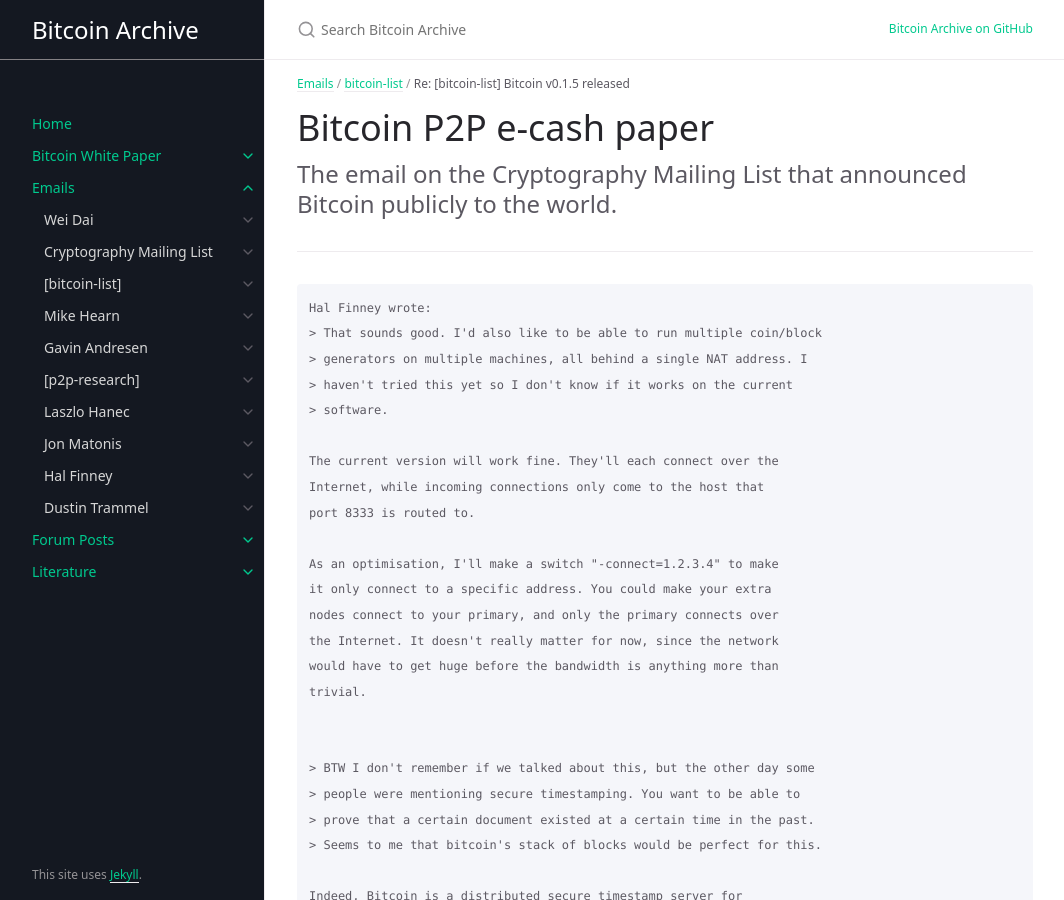
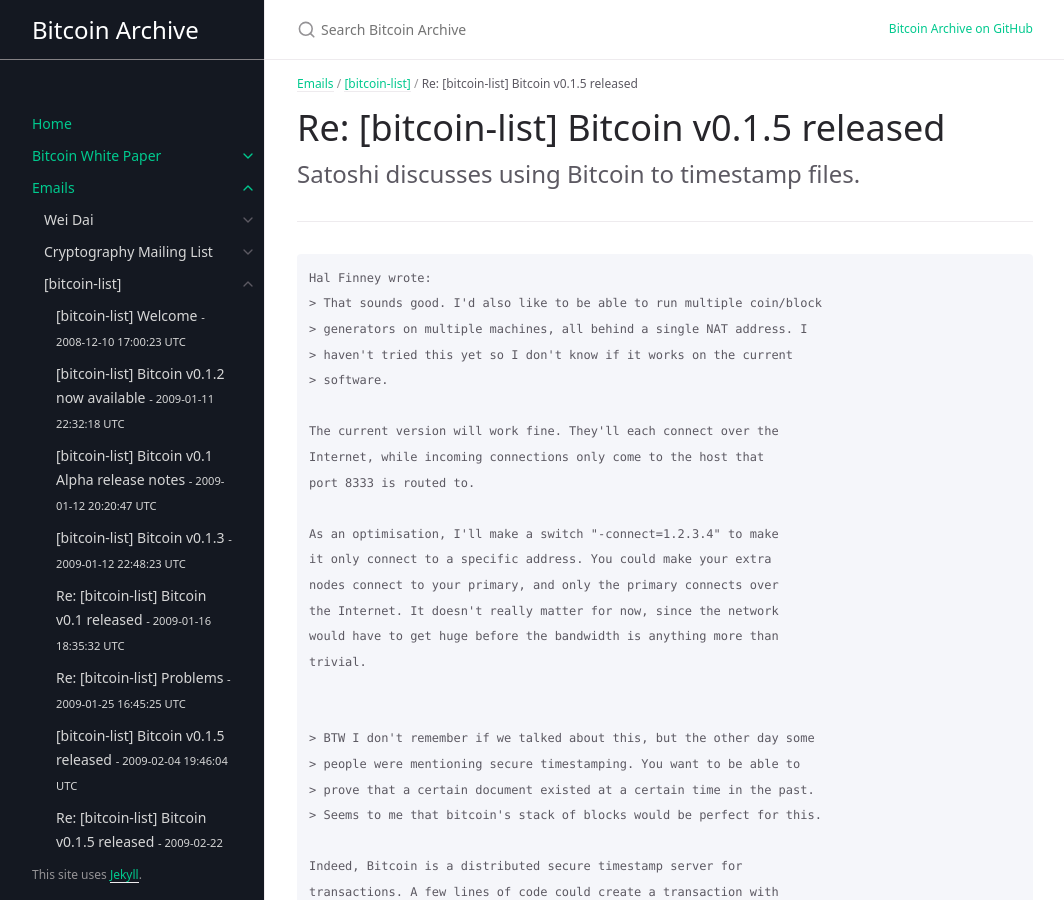
Before and after one commit to wakgill/bitcoin-archive, a Jekyll site: the page built from docs/emails/bitcoin-list/9.md, in a window 1280 px wide and 900 px high. Shown: the whole window, without its empty margins (107-1171 px from the left). Built offline with Jekyll 4.4.1, drawn with Linux system fonts in a browser that asks for light colours; some web fonts are replaced.

Commit message:
Update 9.md

```diff
--- a/docs/emails/bitcoin-list/9.md
+++ b/docs/emails/bitcoin-list/9.md
@@ -2,14 +2,15 @@
 layout: default
 title: 'Re: [bitcoin-list] Bitcoin v0.1.5 released'
 grand_parent: Emails
-parent: bitcoin-list
+parent: '[bitcoin-list]'
 nav_order: 9
 date: 2009-03-04 16:59:12 UTC
+source: https://satoshi.nakamotoinstitute.org/emails/bitcoin-list/27/
 ---
 
-# Bitcoin P2P e-cash paper
+# Re: [bitcoin-list] Bitcoin v0.1.5 released
 
-The email on the Cryptography Mailing List that announced Bitcoin publicly to the world.
+Satoshi discusses using Bitcoin to timestamp files.
 {: .fs-6 .fw-300 }
 
 ---
```
